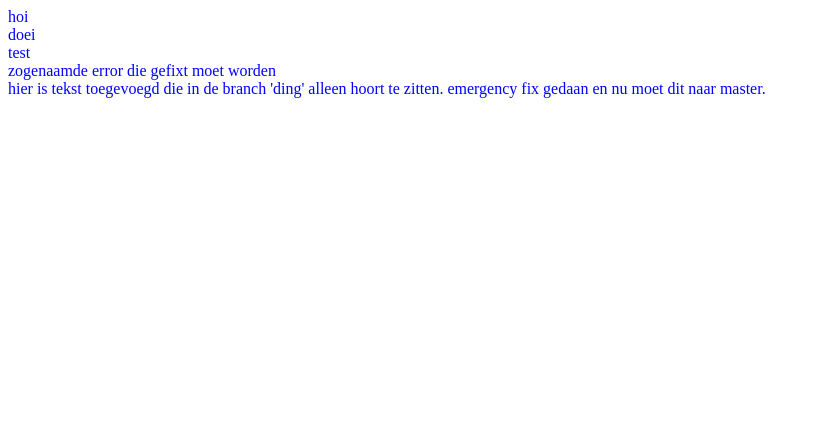
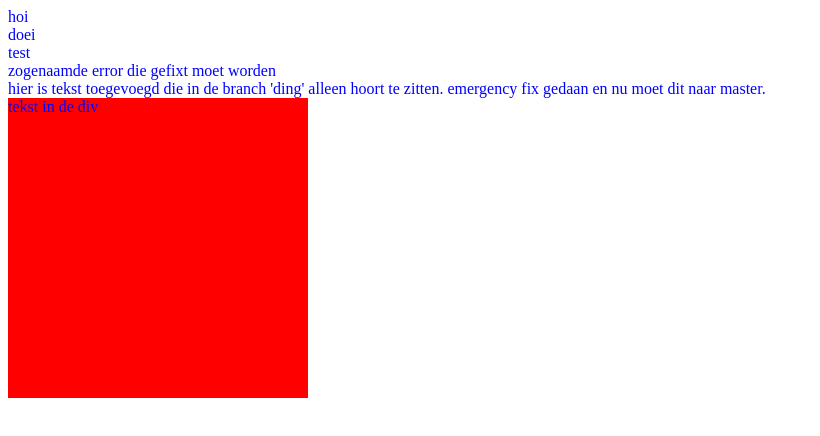
Before and after one commit to theodorst/testje_met_git, a plain HTML site: page index.html in a window 1280 px wide. Shown: the whole page, without its empty margins (0-820 px from the left). Drawn offline with Linux system fonts and the light colour scheme.

Commit message:
rode div toegevoegd vanuit git

```diff
--- a/index.html
+++ b/index.html
@@ -17,6 +17,8 @@ test
 zogenaamde error die gefixt moet worden
 <br>
 hier is tekst toegevoegd die in de branch 'ding' alleen hoort te zitten. emergency fix gedaan en nu moet dit naar master.
-
+<div>
+	tekst in de div
+</div>
 </body>
 </html>
--- a/opmaak.css
+++ b/opmaak.css
@@ -2,3 +2,10 @@ body
 {
 	color:blue;
 }
+
+div
+{
+	width: 300px;
+	height: 300px;
+	background-color: red;
+}
```
